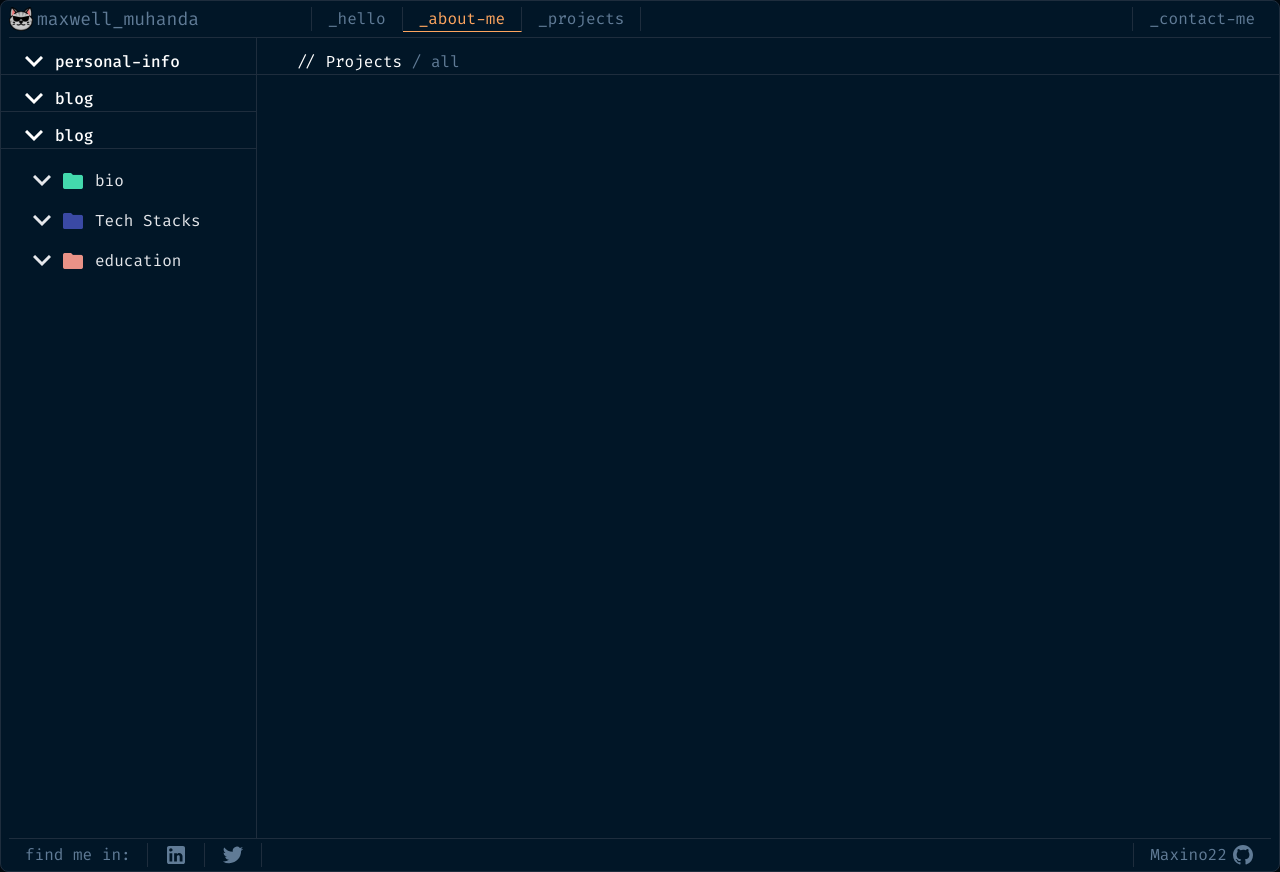
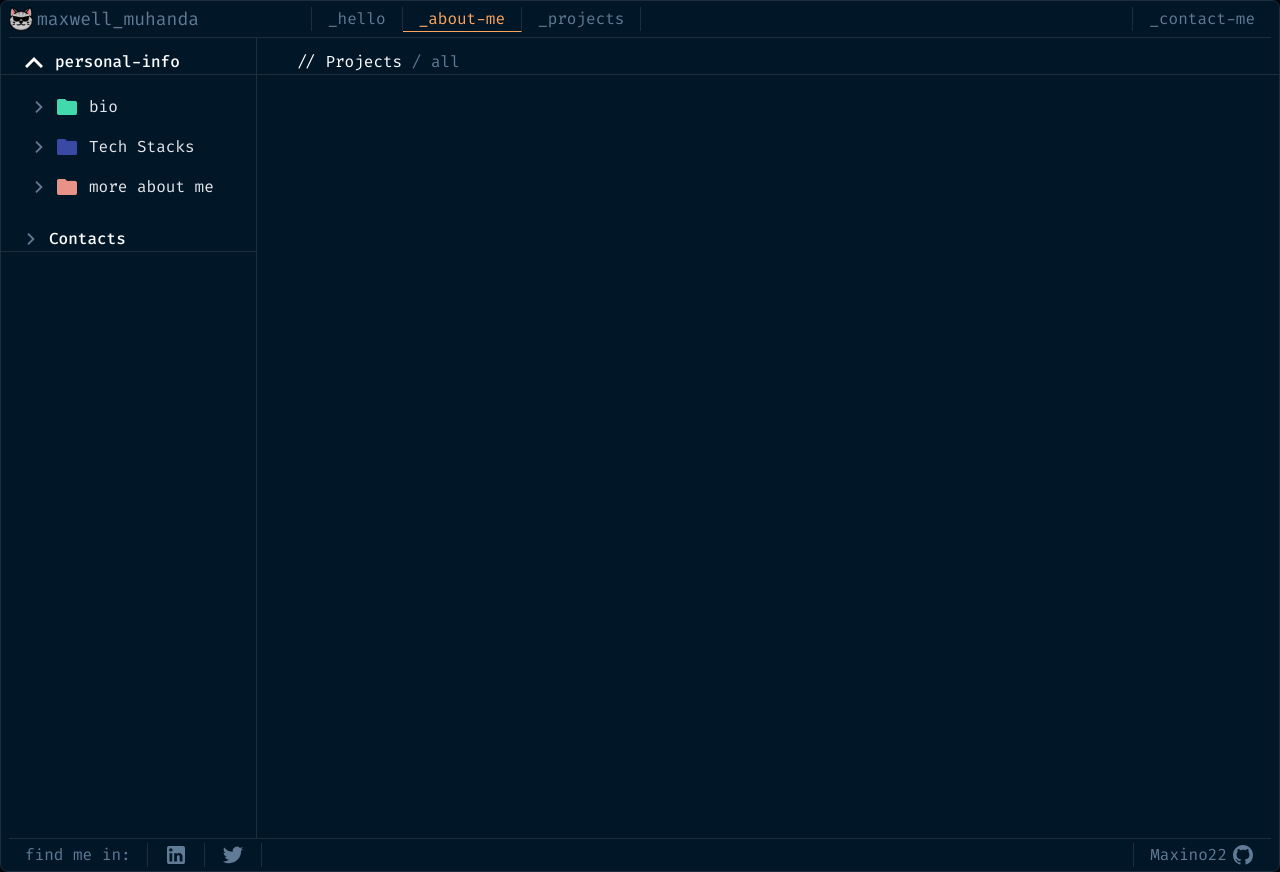
Before and after one commit to Maxino22/Personal-Website-v.3.1.0, a Vue app in the folder frontend/: page /about-me in a window 1280 px wide. Both pictures are taken after a click on the button "personal-info". Built offline with nearby package versions, Linux system fonts and the light colour scheme.

Commit message:
finished about side tab

```diff
--- /dev/null
+++ b/frontend/src/components/icons/iconLeftArrow.vue
@@ -0,0 +1,15 @@
+<template>
+	<svg
+		class="w-3 h-3"
+		width="167"
+		height="274"
+		viewBox="0 0 167 274"
+		fill="none"
+		xmlns="http://www.w3.org/2000/svg"
+	>
+		<path
+			d="M106.281 136.64L-1.06184e-05 30.3594L30.3597 -0.000283352L167 136.64L30.3597 273.28L-1.32707e-06 242.921L106.281 136.64Z"
+			fill="#607B96"
+		/>
+	</svg>
+</template>
--- a/frontend/src/components/ui/about/AboutSideTab.vue
+++ b/frontend/src/components/ui/about/AboutSideTab.vue
@@ -3,7 +3,7 @@
 		<!-- personal info -->
 		<h2 id="accordion-collapse-heading-1">
 			<button
-				@click="openAccordion"
+				@click="togglePersonalInfo"
 				type="button"
 				class="flex items-center pl-6 py-3 md:py-0 mt-3 border-b border-b-lines bg-lines md:bg-inherit space-x-3 w-full font-medium text-left text-white"
 			>
@@ -13,74 +13,115 @@
 				<span :class="classObject">personal-info</span>
 			</button>
 		</h2>
+		<!-- personal-body -->
+		<div class="flex flex-col items-start pl-8 mt-5" v-if="personInfoActive">
+			<div
+				class="flex space-x-3 items-center cursor-pointer mb-4 text-gray-200"
+			>
+				<div class="transition duration-500 ease">
+					<iconLeftArrow />
+				</div>
+				<img src="../../../assets/folder-green.png" alt="" class="w-5" />
+				<p class="ml-2 text-body font-mediumtext-gray-300">bio</p>
+			</div>
+			<div
+				class="flex space-x-3 items-center cursor-pointer mb-4 text-gray-200"
+			>
+				<div class="transition duration-500 ease">
+					<iconLeftArrow />
+				</div>
+				<img src="../../../assets/folder-purple.png" alt="" class="w-5" />
+				<p class="ml-2 text-body font-mediumtext-gray-300">Tech Stacks</p>
+			</div>
+			<div
+				@click="toggleMoreInfo"
+				class="flex space-x-3 items-center cursor-pointer mb-4 text-gray-200"
+			>
+				<div class="transition duration-500 ease">
+					<iconLeftArrow />
+				</div>
+				<img src="../../../assets/folder-orange.png" alt="" class="w-5" />
+				<p class="ml-2 text-body font-mediumtext-gray-300">more about me</p>
+			</div>
+			<div v-if="moreAboutActive">
+				<div
+					class="flex space-x-3 items-center cursor-pointer mb-4 ml-12 text-gray-200"
+				>
+					<img src="../../../assets/icon-m.png" alt="" class="w-5" />
+					<a
+						href="https://resume.maxino.xyz"
+						class="ml-2 text-body font-mediumtext-gray-300"
+						>resume</a
+					>
+				</div>
+				<div
+					class="flex space-x-3 items-center cursor-pointer mb-4 ml-12 text-gray-200"
+				>
+					<img src="../../../assets/icon-m.png" alt="" class="w-5" />
+					<a
+						href="https://dev.to/maxino22"
+						class="ml-2 text-body font-mediumtext-gray-300"
+						>blog</a
+					>
+				</div>
+			</div>
+		</div>
+
 		<!-- preofesional -->
 		<h2 id="accordion-collapse-heading-1">
 			<button
-				@click="openAccordion"
+				@click="toggleContacts"
 				type="button"
 				class="flex items-center pl-6 py-3 md:py-0 mt-3 border-b border-b-lines bg-lines md:bg-inherit space-x-3 w-full font-medium text-left text-white"
 			>
-				<div class="transition duration-500 ease" :class="arrowClick">
-					<iconUpArrow />
+				<div class="transition duration-500 ease">
+					<iconLeftArrow />
 				</div>
-				<span :class="classObject">blog</span>
+				<span :class="classObject">Contacts</span>
 			</button>
 		</h2>
-		<!-- preofesional -->
-		<h2 id="accordion-collapse-heading-1">
-			<button
-				@click="openAccordion"
-				type="button"
-				class="flex items-center pl-6 py-3 md:py-0 mt-3 border-b border-b-lines bg-lines md:bg-inherit space-x-3 w-full font-medium text-left text-white"
+		<!-- contact-body -->
+		<div class="flex flex-col items-start pl-8 mt-5" v-if="contactsActive">
+			<div
+				class="flex space-x-3 items-center cursor-pointer mb-4 text-gray-200"
 			>
-				<div class="transition duration-500 ease" :class="arrowClick">
-					<iconUpArrow />
-				</div>
-				<span :class="classObject">blog</span>
-			</button>
-		</h2>
-
-		<div class="flex flex-col items-start pl-8 mt-5">
-			<div class="flex space-x-3 items-center mb-4 text-gray-200">
-				<div class="transition duration-500 ease" :class="arrowClick">
-					<iconUpArrow />
-				</div>
-				<img src="../../../assets/folder-green.png" alt="" class="w-5" />
-				<p
-					for="default-checkbox"
-					class="ml-2 text-body font-mediumtext-gray-300"
-				>
-					bio
-				</p>
+				<div class="transition duration-500 ease"></div>
+				<iconMail />
+				<p class="ml-2 text-body font-mediumtext-gray-300">bio</p>
 			</div>
-			<div class="flex space-x-3 items-center mb-4 text-gray-200">
-				<div class="transition duration-500 ease" :class="arrowClick">
-					<iconUpArrow />
-				</div>
-				<img src="../../../assets/folder-purple.png" alt="" class="w-5" />
-				<p
-					for="default-checkbox"
-					class="ml-2 text-body font-mediumtext-gray-300"
-				>
-					Tech Stacks
-				</p>
-			</div>
-			<div class="flex space-x-3 items-center mb-4 text-gray-200">
-				<div class="transition duration-500 ease" :class="arrowClick">
-					<iconUpArrow />
-				</div>
-				<img src="../../../assets/folder-orange.png" alt="" class="w-5" />
-				<p
-					for="default-checkbox"
-					class="ml-2 text-body font-mediumtext-gray-300"
-				>
-					education
-				</p>
+			<div
+				class="flex space-x-3 items-center cursor-pointer mb-4 text-gray-200"
+			>
+				<div class="transition duration-500 ease"></div>
+				<iconPhone />
+				<p class="ml-2 text-body font-mediumtext-gray-300">Tech Stacks</p>
 			</div>
 		</div>
 	</div>
 </template>
 
 <script setup>
+import iconLeftArrow from '../../icons/iconLeftArrow.vue'
 import iconUpArrow from '../../icons/iconUpArrow.vue'
+import iconPhone from '../../icons/iconPhone.vue'
+import iconMail from '../../icons/iconMail.vue'
+import { ref, computed } from 'vue'
+
+const personInfoActive = ref(false)
+const contactsActive = ref(false)
+const moreAboutActive = ref(false)
+
+function togglePersonalInfo() {
+	personInfoActive.value = !personInfoActive.value
+}
+function toggleMoreInfo() {
+	moreAboutActive.value = !moreAboutActive.value
+}
+function toggleContacts() {
+	contactsActive.value = !contactsActive.value
+}
+
+const arrowClick = computed(() => ({
+	'-rotate-180': personInfoActive.value,
+}))
 </script>
```
Also changed, not shown: frontend/src/assets/icon-m.png (added), frontend/src/components/ui/buttons/DefaultButton.vue (deleted), frontend/src/components/ui/buttons/GhostButton.vue (deleted), frontend/src/components/ui/buttons/PrimaryButton.vue (deleted).
